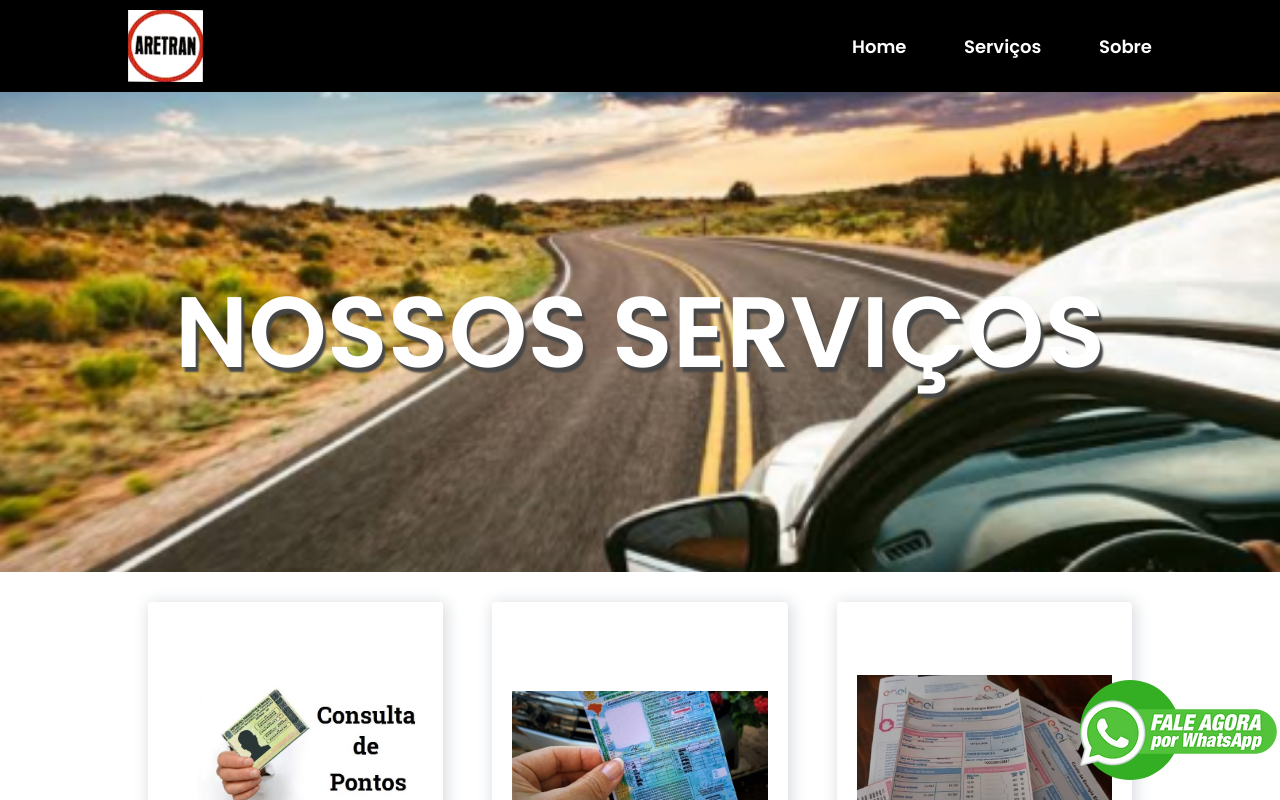
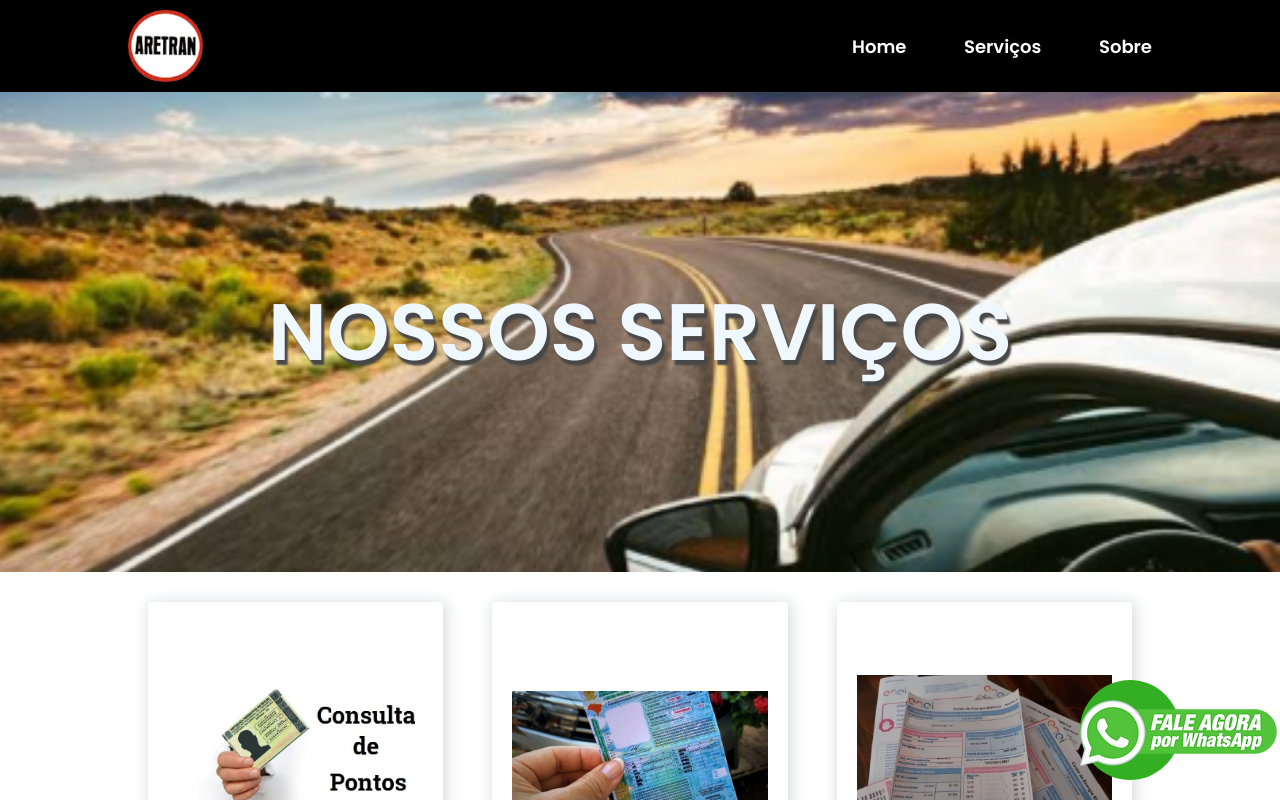
Before and after one commit to AndersonGL/Aretran-Despachantes, a React (Create React App) app: page /servicos in a window 1280 px wide. Shown: the top 800 px of the page. Built offline with nearby package versions, Linux system fonts and the light colour scheme.

Commit message:
atualização commit ok

```diff
--- a/src/componentes/Footer/style.css
+++ b/src/componentes/Footer/style.css
@@ -1,6 +1,12 @@
 footer {
 
     background-color:#000;
+
+}
+
+footer div img {
+
+  border-radius: 50px;
 
 }
 
--- a/src/componentes/Header/style.css
+++ b/src/componentes/Header/style.css
@@ -8,6 +8,11 @@ header {
     background-color: #000;
 
 }
+
+header div img {
+
+    border-radius: 50px;
+  }
 
 header div {
 
@@ -45,7 +50,6 @@ header nav {
 
     header nav {
 
-        border-top: 1px solid rgb(240, 236, 236);
         width: 100%;
         justify-content: space-around;
         padding-top: 10px;
--- a/src/paginas/Home/style.css
+++ b/src/paginas/Home/style.css
@@ -21,7 +21,7 @@
 
 .texto-banner h1 {
   font-size: 80px;
-  color: #fff;
+  color: aliceblue;
   text-shadow: 3px 5px 2px #474747;
 }
 
--- a/src/paginas/Servicos/style.css
+++ b/src/paginas/Servicos/style.css
@@ -28,8 +28,8 @@ main {
   }
 
   .titulo-banner-servicos h1{
-    color: white;
-    font-size: 100px;
+    color: aliceblue;
+    font-size: 80px;
     text-shadow: 3px 5px 2px #474747;
   }
 
--- a/src/paginas/Sobre/index.js
+++ b/src/paginas/Sobre/index.js
@@ -23,9 +23,9 @@ export default function Sobre() {
           <div className="limitar-secao">
             <h2>Sobre Nós</h2>
             <span>Conquistar um novo cliente é sempre bom. Mas manter os de longa data é melhor ainda.</span>
-            <p>
-           Desde 2007 atuando e transformando a vida de nossos clientes.</p>
-           <p>Parcelamos em 12x</p>
+            <span>
+           Desde 2007 atuando e transformando a vida de nossos clientes.</span>
+           <span>Parcelamos em 12x</span>
 
           </div>
         </section>
--- a/src/paginas/Sobre/style.css
+++ b/src/paginas/Sobre/style.css
@@ -27,8 +27,8 @@ main {
 }
 
 .titulo-banner-sobre h1{
-  color: white;
-  font-size: 100px;
+  color: aliceblue;
+  font-size: 80px;
   text-shadow: 3px 5px 2px #474747;
 }
 
```
